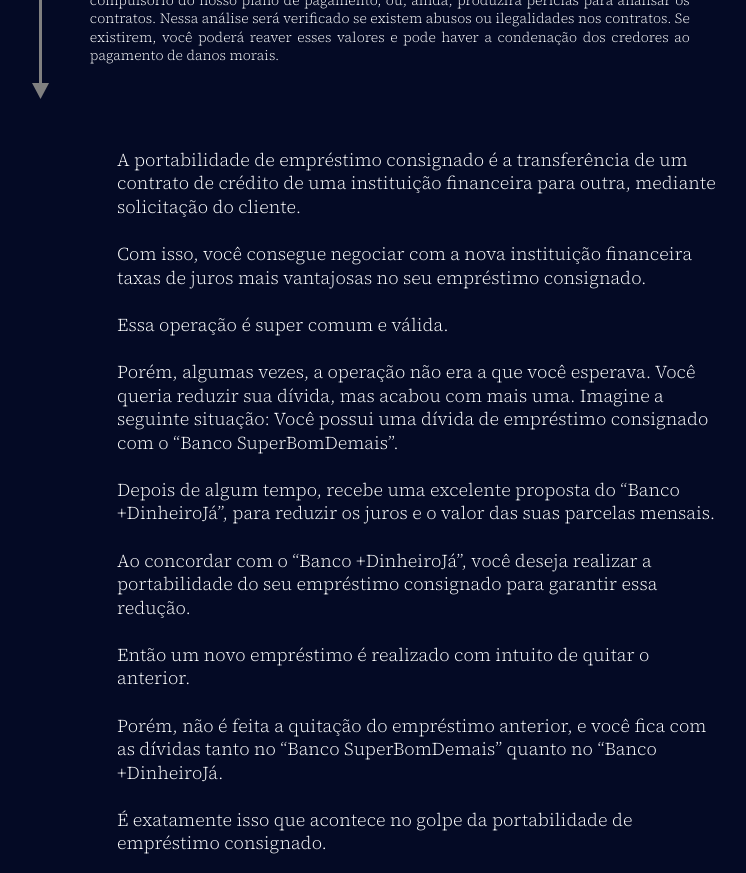
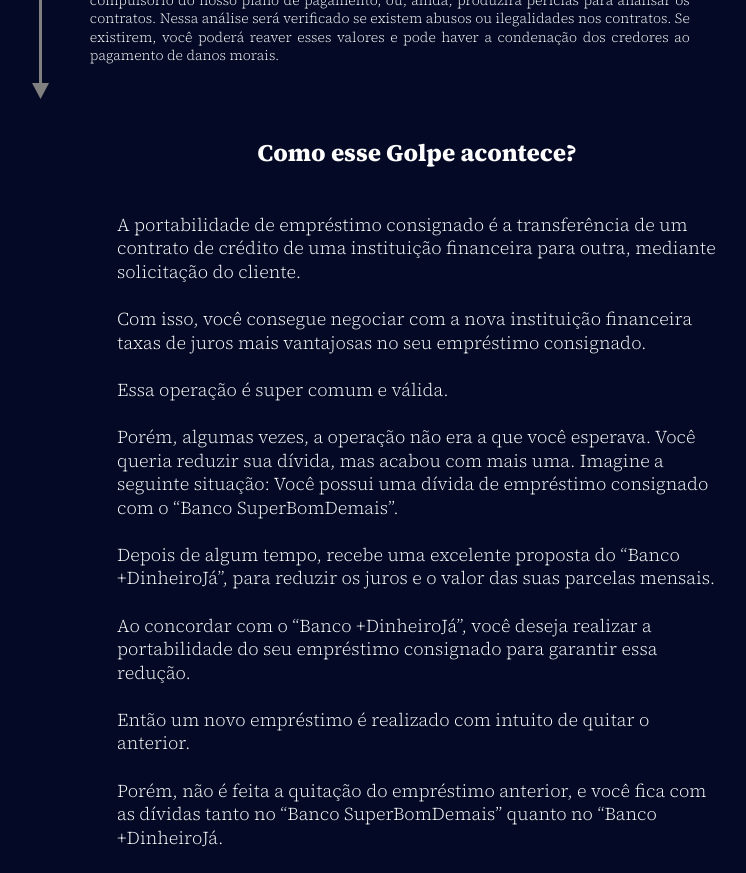
Before and after one commit to leafartech/vincita, a Next.js app: page /golpe-da-portabilidade in a window 1280 px wide. Shown: the part 2060-2933 px from the top of the page, without its empty margins (223-969 px from the left). Built offline with nearby package versions, Linux system fonts and the light colour scheme.

Commit message:
Update index.js

```diff
--- a/src/screens/PortabiliddeScreen/index.js
+++ b/src/screens/PortabiliddeScreen/index.js
@@ -62,6 +62,7 @@ export default function PortabilidadeScreen() {
                     </div>
                 </Section>
                 <Section>
+                    <Text bottom={true} bg={true} tag="h2">Como esse Golpe acontece?</Text>
                     <div style={{ display: 'flex', flexDirection: 'column', alignItems: 'flex-start', gap: '24px', marginTop: '12px' }}>
                         <Subtitle
                             left={true}
```
